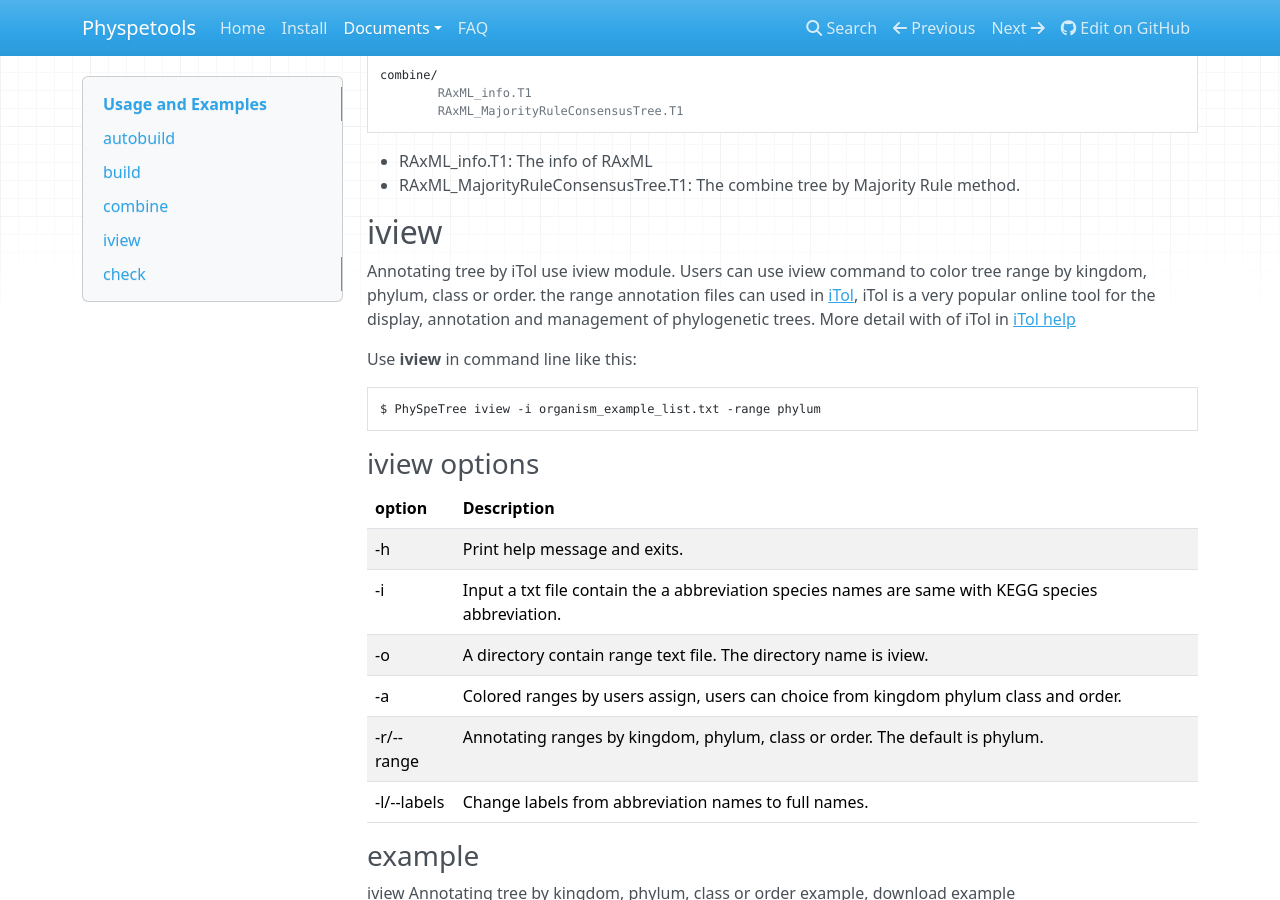
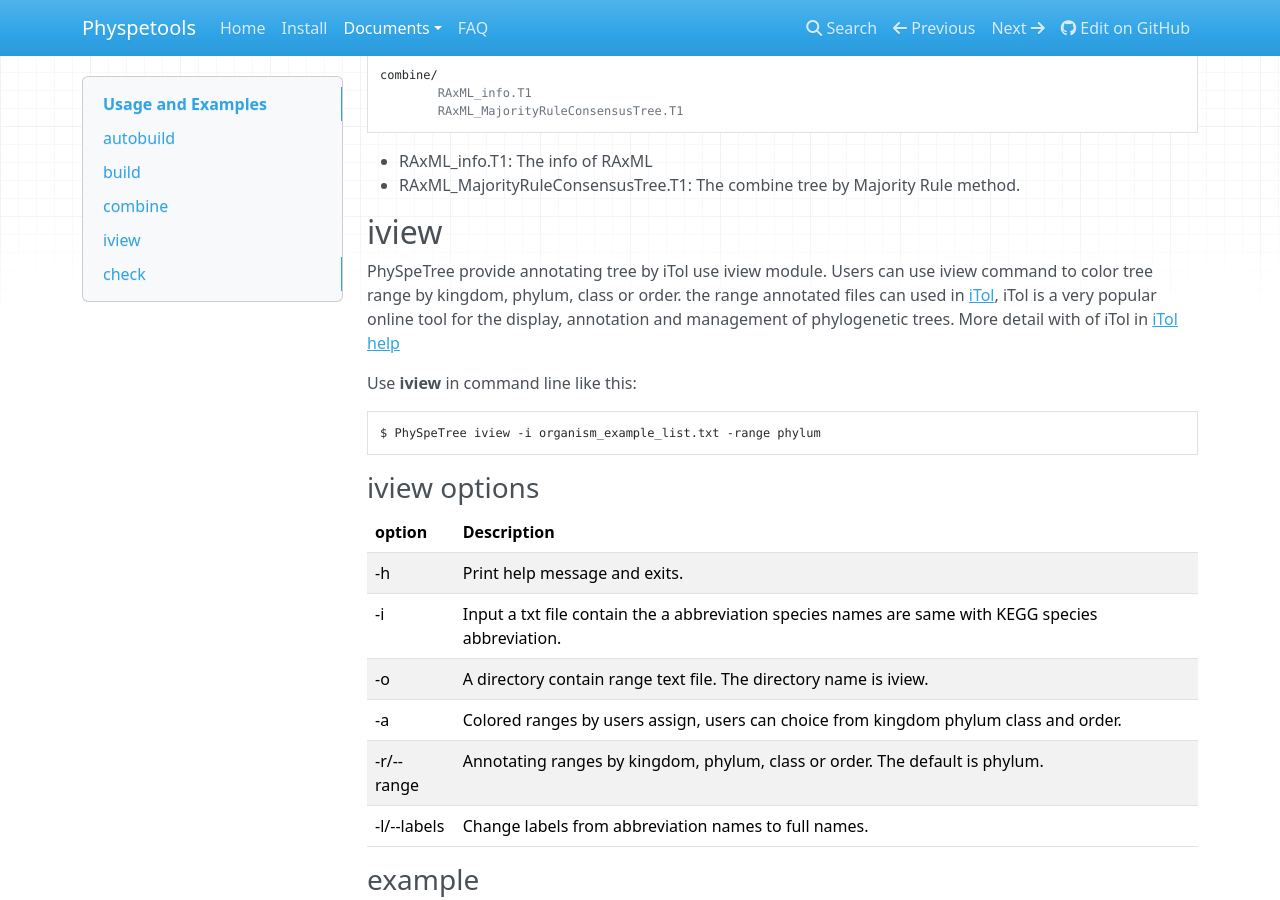
Before and after one commit to yangfangs/physpetools, an MkDocs documentation site: the page built from docs/docs/usage.md, in a window 1280 px wide and 900 px high, scrolled down 11374 px. Built offline with MkDocs 1.6.1, drawn with Linux system fonts in a browser that asks for light colours; nearby versions of some CDN libraries; old or Windows-style settings are respelled for this version of MkDocs; some of the changed text lies outside the part shown.

````diff
--- a/docs/docs/usage.md
+++ b/docs/docs/usage.md
@@ -30,7 +30,7 @@ $ PhySpeTree -i organism_example_list.txt [options]*
 
 ### example
 
-When use autobuild command to build species tree, users should prepare a organism list with species names (abbreviated names) are same with [KEGG organism list][2]
+When use autobuild command to build species tree, users should prepare a organism list with species names (abbreviated names) are same with [KEGG organism list][2].
 
 List format like follow or download [organism_example_list.txt][1]
 
@@ -278,6 +278,7 @@ Use **build** in command line to reconstruct phylogenetic tree:
 ```bash
 $ PhySpeTree build -i example_hcp -o output --hcp
 ```
+
 * build phylogenetic tree by SSU rRNA data
 
 
@@ -391,7 +392,7 @@ PhySpeTree build -i example_build_hcp -o build_hcp_tree --hcp
 ```
 
 
-Few seconds reconstruct phylogenetic tree completed and tree file are store in `build_hcp_tree` directory
+Few seconds reconstruct phylogenetic tree completed and tree file are store in `build_hcp_tree` directory.
 
 `NOTE`:
 
@@ -448,7 +449,7 @@ $ PhySpeTree -i example_chp  --raxml '-f a -m GTRGAMMA  -p 12345 -x 12345 -# 100
 
 **--muscle_p**
 
-  Set multiple sequence alignment parameters. The default is ``-maxiter 100``. More options about muslce please to see [MUSCLE Manual](http://www.drive5.com/muscle/manual/options.html)
+  Set multiple sequence alignment parameters. The default is ``-maxiter 100``. More options about muslce please to see [MUSCLE Manual](http://www.drive5.com/muscle/manual/options.html).
 
 The default option:
 
@@ -585,8 +586,8 @@ combine/
 
 ## iview
 
-Annotating tree by iTol use iview module. Users can use iview command to color tree range by kingdom, phylum, class or order.
-the range annotation files can used in [iTol](http://itol.embl.de/), iTol is a very popular online tool for the display,
+PhySpeTree provide annotating tree by iTol use iview module. Users can use iview command to color tree range by kingdom, phylum, class or order.
+the range annotated files can used in [iTol](http://itol.embl.de/), iTol is a very popular online tool for the display,
 annotation and management of phylogenetic trees. More detail with of iTol in [iTol help](http://itol.embl.de/help.cgi)
 
 
````
Also changed, not shown: other parts of docs/docs/usage.md (+4 -4 lines).
